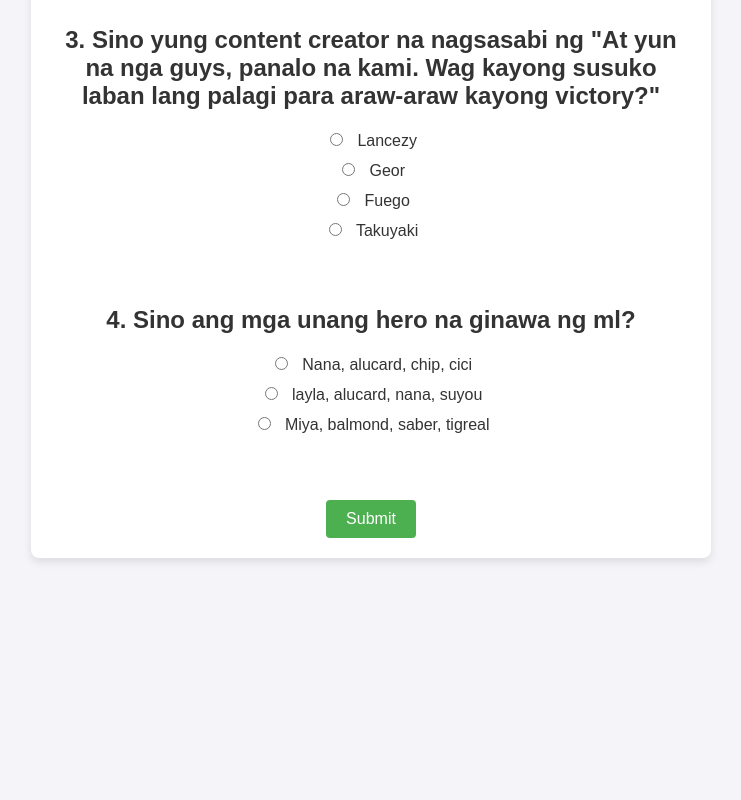
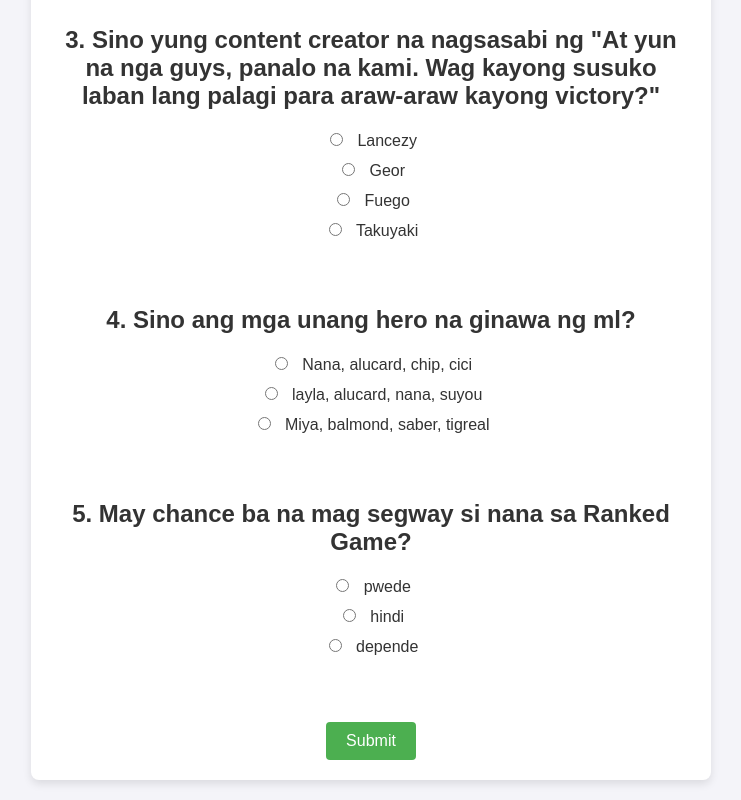
Before and after one commit to tinongskie/batangnana-TikTok-Live-Schedule, a plain HTML site: page MLccquizgame.html in a window 1280 px wide. Shown: the part 643-1443 px from the top of the page, without its empty margins (269-1010 px from the left). Before the commit the page ends 1221 px from the top, so only its background shows below. Drawn offline with Linux system fonts and the light colour scheme.

Commit message:
MLccquizgame.html

```diff
--- a/MLccquizgame.html
+++ b/MLccquizgame.html
@@ -121,6 +121,18 @@
             <input type="radio" name="q4" value="Miya, balmond, saber, tigreal"> Miya, balmond, saber, tigreal
         </label><br><br>
 
+        <!-- Question 5 -->
+        <h2>5. May chance ba na mag segway si nana sa Ranked Game?</h2>
+        <label>
+            <input type="radio" name="q5" value= pwede> pwede
+        </label>
+        <label>
+            <input type="radio" name="q5" value=hindi> hindi
+        </label>
+        <label>
+            <input type="radio" name="q5" value=depende> depende
+        </label><br><br>
+
         <button type="submit">Submit</button>
     </form>
 
@@ -149,7 +161,7 @@
 
             // Display the score
             const scoreDiv = document.getElementById('score');
-            scoreDiv.textContent = `Your score: ${score} out of 4`;
+            scoreDiv.textContent = `Your score: ${score} out of 5`;
 
             // Play the appropriate audio
             if (score === 4) {
```
